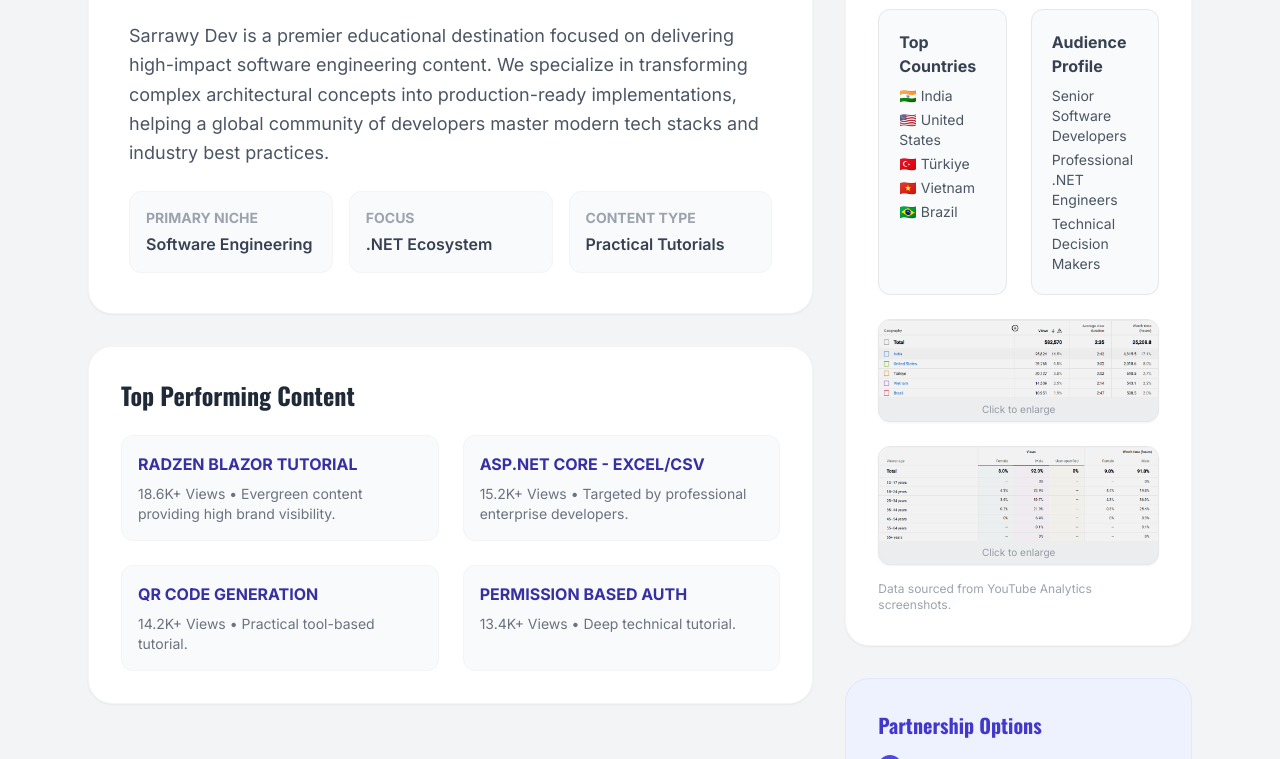
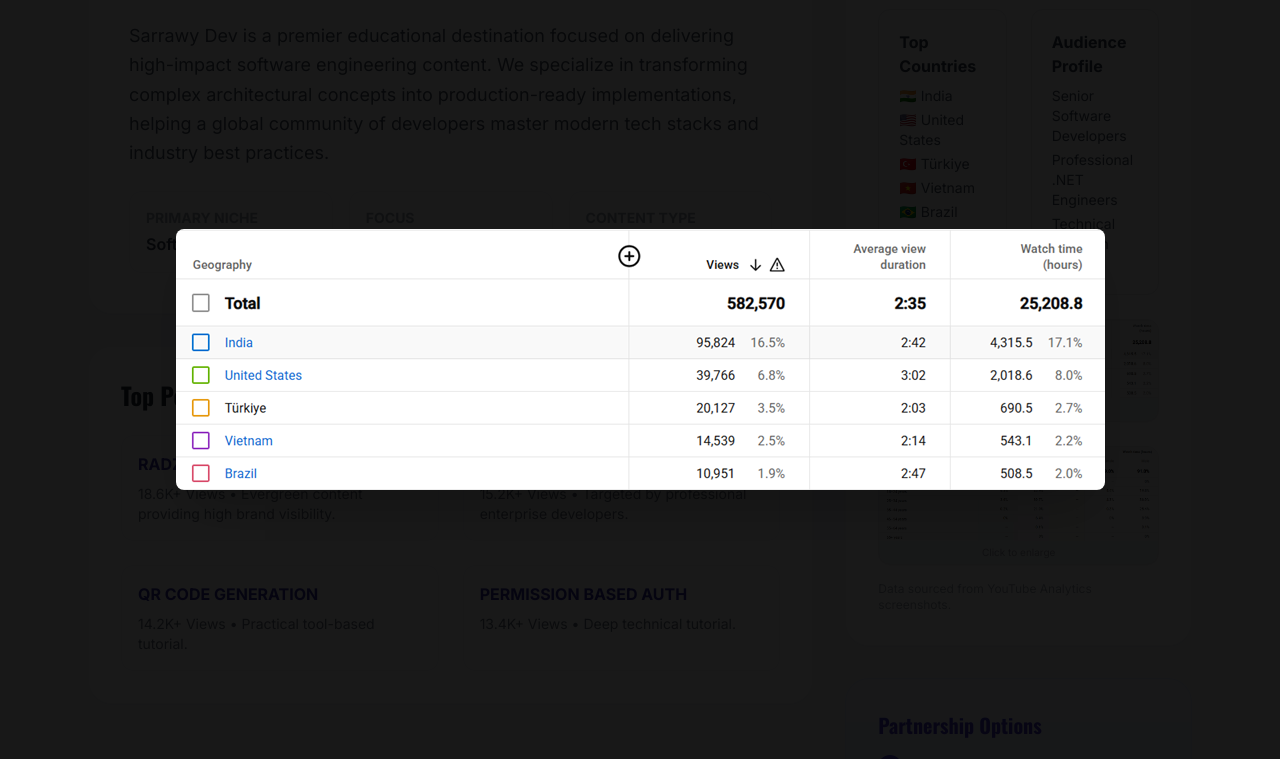
Before and after one commit to hsarrawy/mediakit, a plain HTML site: page Index.html in a window 1280 px wide. Both pictures are taken after a click on the picture 1018 px from the left and 1241 px from the top of the page. Shown: the part 882-1641 px from the top of the page. Drawn offline with nearby package versions, Linux system fonts and the light colour scheme.

Commit message:
Update Index.html

```diff
--- a/Index.html
+++ b/Index.html
@@ -243,6 +243,24 @@
 
     animateNumber('impressions-count', 3.8, 2000, 'M');
 };
+
+	  // دالة فتح النافذة المنبثقة (Modal)
+function openModal(src) {
+    const modal = document.getElementById('modal-overlay');
+    const modalImg = document.getElementById('modal-img');
+    modal.style.display = 'flex';
+    modalImg.src = src;
+    // منع التمرير في الخلفية عند فتح الصورة
+    document.body.style.overflow = 'hidden';
+}
+
+// دالة إغلاق النافذة المنبثقة
+function closeModal() {
+    const modal = document.getElementById('modal-overlay');
+    modal.style.display = 'none';
+    // إعادة التمرير لوضعه الطبيعي
+    document.body.style.overflow = 'auto';
+}
 </script>
 </body>
 </html>
```
